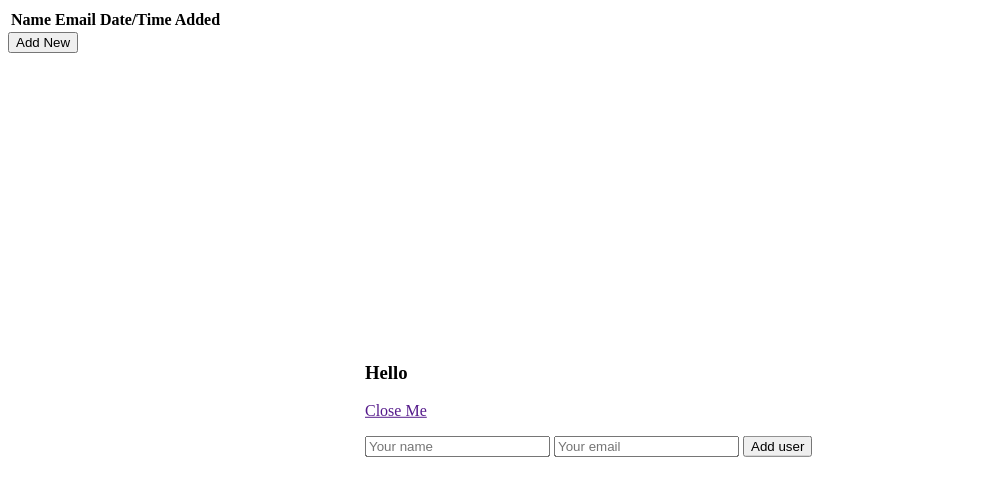
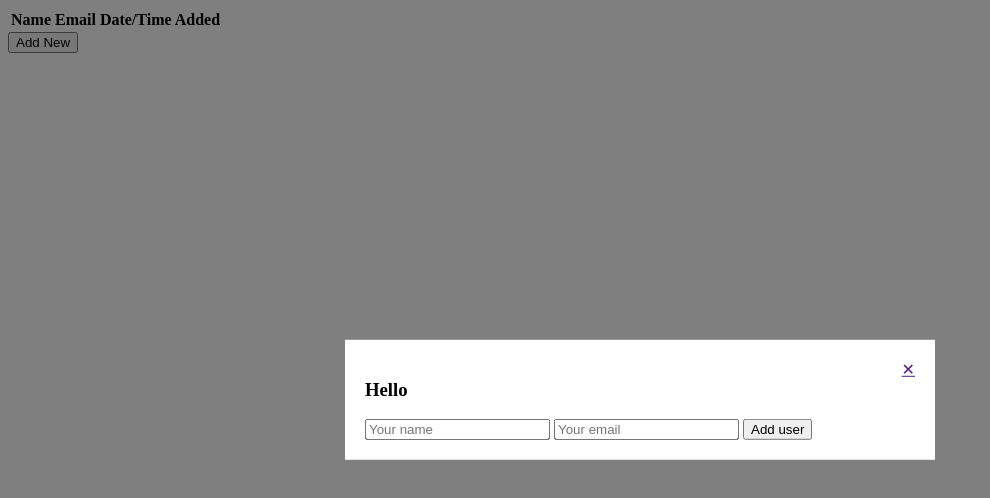
Before and after one commit to ethanwelborn/needle, a website: page index.html in a window 1280 px wide. Both pictures are taken after a click on the button "Add New". Shown: the whole page, without its empty margins (0-990 px from the left). Drawn offline with nearby package versions, Linux system fonts and the light colour scheme; some packages are replaced by stand-ins of ours.

Commit message:
styling the modal a bit

```diff
--- a/app/modal/modal.css
+++ b/app/modal/modal.css
@@ -1,6 +1,20 @@
 .modal-shade {
+	position: fixed;
+	top:0;
+	bottom:0;
+	left:0;
+	right:0;
 	background-color:#000;
 	-ms-filter: "progid:DXImageTransform.Microsoft.Alpha(Opacity=50)";
 	filter: alpha(opacity=50);
 	opacity:.5;
 }
+.btf-modal {
+	background-color:#fff;
+	padding:20px;
+}
+#close-modal {
+	position: absolute;
+	top:20px;
+	right:20px;
+}
--- a/app/modal/user-modal.html
+++ b/app/modal/user-modal.html
@@ -1,7 +1,7 @@
 <div class='modal-shade'></div>
 <div class="btf-modal">
   <h3>Hello {{name}}</h3>
-  <p><a href ng-click="hideModal()">Close Me</a></p>
+  <a href id='close-modal' ng-click="hideModal()">&#x2715;</a>
   <input type='text' ng-model="user.name" placeholder="Your name" />
   <input type='text' ng-model="user.email" placeholder="Your email" />
   <input type='submit' value="Add user" ng-click="addUser()" />
--- a/index.html
+++ b/index.html
@@ -4,6 +4,7 @@
 		<title></title>
 
 		<link rel='stylesheet' href='/bower_components/angular-modal/modal.css' type='text/css' />
+		<link rel='stylesheet' href='/app/modal/modal.css' type='text/css' />
 	</head>
 
 	<body>
```
